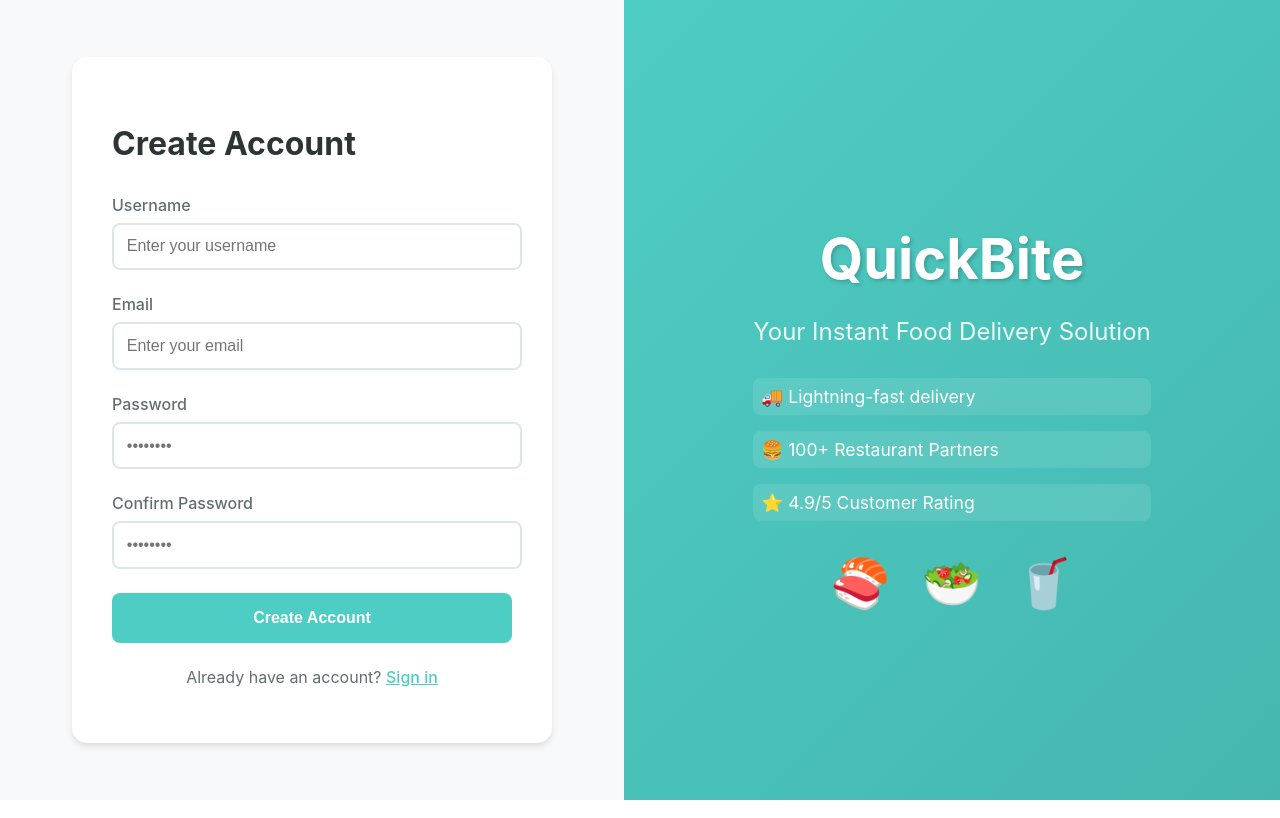
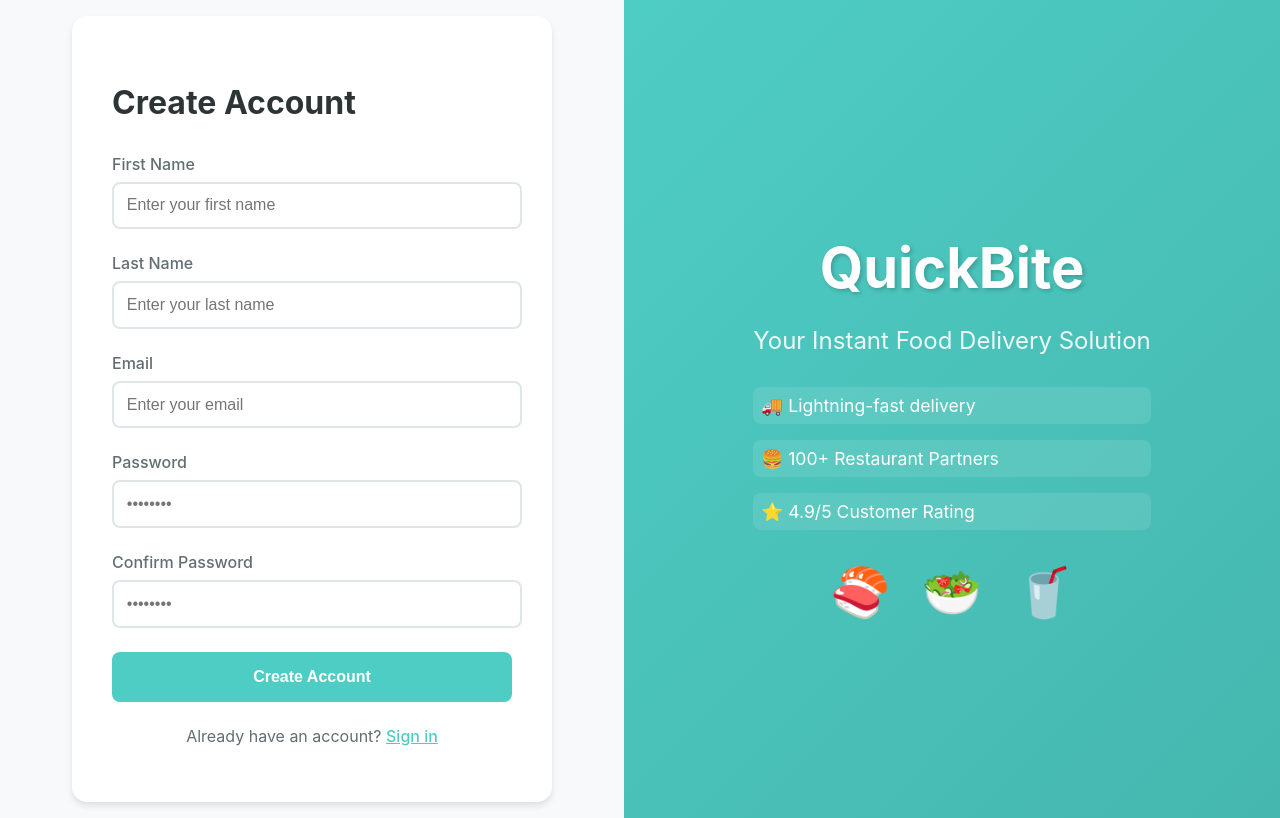
Before and after one commit to karthikdokiparthi/Online_food_ordering_application_Frontend, a React (Create React App) app: page /register in a window 1280 px wide. Built offline with nearby package versions, Linux system fonts and the light colour scheme.

Commit message:
update user registration from -add user full name and password condition

```diff
--- a/src/components/Navbar.css
+++ b/src/components/Navbar.css
@@ -1,6 +1,6 @@
 :root {
-    --primary: #ff6b6b;
-    --primary-light: #ff8e8e;
+    --primary: #4ecdc4;
+    --primary-light: #45b7af;
     --secondary: #6e8efb;
     --secondary-light: #a777e3;
     --white: #ffffff;
@@ -25,7 +25,7 @@
 
 .nav-container.scrolled {
     padding: 0.8rem 2rem;
-    background: rgba(255, 107, 107, 0.95);
+    background: rgba(81, 202, 206, 0.95);
     box-shadow: 0 8px 32px rgba(0, 0, 0, 0.2);
 }
 
--- a/src/components/Navbar.js
+++ b/src/components/Navbar.js
@@ -75,7 +75,7 @@
             <div className="nav-content">
                 <Link to="/home" className="nav-logo" onClick={closeMobileMenu}>
                     <FaUtensils className="nav-logo-icon" />
-                    <span>Gourmet Haven</span>
+                    <span>QuickBite</span>
                 </Link>
 
                 <button
--- a/src/features/Cart/Cart.js
+++ b/src/features/Cart/Cart.js
@@ -23,6 +23,8 @@
             setLocalLoading(cartItemId);
             try {
                 await dispatch(updateCart({ cartItemId, quantity: newQuantity })).unwrap();
+            } catch (error) {
+                console.log(error);
             } finally {
                 setLocalLoading(null);
             }
@@ -33,8 +35,8 @@
         setLocalLoading(cartItemId);
         try {
             await dispatch(removeCartItem(cartItemId)).unwrap();
-        } finally {
-            setLocalLoading(null);
+        } catch (error) {
+            console.log(error);
         }
     };
 
@@ -42,8 +44,8 @@
         setLocalLoading('clear');
         try {
             await dispatch(clearCart()).unwrap();
-        } finally {
-            setLocalLoading(null);
+        } catch (error) {
+            console.log(error);
         }
     };
 
@@ -75,17 +77,16 @@
                                         <button
                                             type="button"
                                             onClick={() => handleQuantityChange(item.id, item.quantity, false)}
-                                            disabled={item.quantity <= 1 || localLoading === item.id}
+                                            disabled={item.quantity <= 1}
                                         >
-                                            {localLoading === item.id ? '...' : '-'}
+                                            -
                                         </button>
                                         <span>{item.quantity}</span>
                                         <button
                                             type="button"
                                             onClick={() => handleQuantityChange(item.id, item.quantity, true)}
-                                            disabled={localLoading === item.id}
                                         >
-                                            {localLoading === item.id ? '...' : '+'}
+                                            +
                                         </button>
                                         <span style={{ marginLeft: '12px' }}>
                                             ${(item.quantity * item.price).toFixed(2)}
@@ -96,9 +97,8 @@
                                     type="button"
                                     className="cart-remove-btn"
                                     onClick={() => handleRemove(item.id)}
-                                    disabled={localLoading === item.id}
                                 >
-                                    {localLoading === item.id ? 'Removing...' : 'Remove'}
+                                    Remove
                                 </button>
                             </div>
                         ))}
@@ -110,9 +110,8 @@
                             type="button"
                             className="cart-clear-btn"
                             onClick={handleClear}
-                            disabled={localLoading === 'clear'}
                         >
-                            {localLoading === 'clear' ? 'Clearing...' : 'Clear Cart'}
+                            Clear
                         </button>
                     </div>
                 </>
--- a/src/features/restaurant/Dishes.css
+++ b/src/features/restaurant/Dishes.css
@@ -10,10 +10,9 @@
     --success: #55EFC4;
     --warning: #FDCB6E;
     --danger: #E63946;
-    --gradient: linear-gradient(135deg, var(--primary) 0%, var(--accent) 100%);
+    --gradient: linear-gradient(135deg, #FF6B6B 0%, #FF9E43 100%);
 }
 
-/* Base Styles */
 .dishes-main {
     max-width: 1400px;
     margin: 0 auto;
--- a/src/features/restaurant/MiniDishList.css
+++ b/src/features/restaurant/MiniDishList.css
@@ -1,6 +1,5 @@
-/* MiniDishList.css - Modern Upgrade */
 :root {
-    --accent-color: #ff7b25;
+    --accent-color: #0d857d;
     --accent-gradient: linear-gradient(135deg, #ff7b25 0%, #ff9a44 100%);
     --text-primary: #2d3436;
     --bg-light: #f8f9fa;
--- a/src/features/restaurant/MiniDishList.js
+++ b/src/features/restaurant/MiniDishList.js
@@ -36,12 +36,6 @@
                         {category.name}
                     </li>
                 ))}
-                <li
-                    className="clear-category"
-                    onClick={() => dispatch(fetchAllDishes())}
-                >
-                    Show All
-                </li>
             </ul>
         </div>
     );
--- a/src/features/users/UserRegistration.js
+++ b/src/features/users/UserRegistration.js
@@ -1,4 +1,3 @@
-// UserRegistration.js
 import React, { useState } from 'react';
 import { useDispatch } from 'react-redux';
 import { useNavigate } from 'react-router-dom';
@@ -7,7 +6,8 @@
 
 function UserRegistration() {
     const [user, setUser] = useState({
-        username: '',
+        firstName: '',
+        lastName: '',
         email: '',
         password: '',
         confirmPassword: ''
@@ -29,15 +29,18 @@
             return;
         }
 
+        const { confirmPassword, ...userData } = user;
+
         try {
-            await dispatch(userRegistration(user)).unwrap();
+            await dispatch(userRegistration(userData)).unwrap();
             setMessage({ type: 'success', text: "Registration successful! Redirecting..." });
 
             setTimeout(() => {
                 navigate('/login');
             }, 1500);
         } catch (error) {
-            setMessage({ type: 'error', text: "Registration failed. Please try again." });
+            const errorMessage = error.message || "Registration failed. Please try again.";
+            setMessage({ type: 'error', text: errorMessage });
         }
     };
 
@@ -51,14 +54,29 @@
                     <h2>Create Account</h2>
                     <form onSubmit={handleSubmit}>
                         <div className="input-group">
-                            <label htmlFor="username">Username</label>
+                            <label htmlFor="firstName">First Name</label>
                             <input
                                 type="text"
-                                id="username"
-                                name="username"
-                                value={user.username}
+                                id="firstName"
+                                name="firstName"
+                                value={user.firstName}
                                 onChange={handleChange}
-                                placeholder="Enter your username"
+                                placeholder="Enter your first name"
+                                autoComplete="given-name"
+                                required
+                            />
+                        </div>
+
+                        <div className="input-group">
+                            <label htmlFor="lastName">Last Name</label>
+                            <input
+                                type="text"
+                                id="lastName"
+                                name="lastName"
+                                value={user.lastName}
+                                onChange={handleChange}
+                                placeholder="Enter your last name"
+                                autoComplete="family-name"
                                 required
                             />
                         </div>
@@ -72,6 +90,7 @@
                                 value={user.email}
                                 onChange={handleChange}
                                 placeholder="Enter your email"
+                                autoComplete="email"
                                 required
                             />
                         </div>
@@ -85,6 +104,8 @@
                                 value={user.password}
                                 onChange={handleChange}
                                 placeholder="••••••••"
+                                autoComplete="new-password"
+                                minLength="8"
                                 required
                             />
                         </div>
@@ -98,6 +119,8 @@
                                 value={user.confirmPassword}
                                 onChange={handleChange}
                                 placeholder="••••••••"
+                                autoComplete="new-password"
+                                minLength="8"
                                 required
                             />
                         </div>
--- a/src/features/users/userSlice.js
+++ b/src/features/users/userSlice.js
@@ -1,15 +1,15 @@
 import { createAsyncThunk, createSlice } from "@reduxjs/toolkit";
-import axios from "axios";
+import API from "../../api";
 
 // Register user
 export const userRegistration = createAsyncThunk('user/register', async (user) => {
-    const response = await axios.post('http://localhost:8080/register', user);
+    const response = await API.post('/register', user);
     return response.data;
 });
 
 // Login user
 export const userLogin = createAsyncThunk('user/login', async (user) => {
-    const response = await axios.post('http://localhost:8080/login', user);
+    const response = await API.post('/login', user);
     return response.data;
 });
 
--- a/src/index.css
+++ b/src/index.css
@@ -11,7 +11,3 @@
   font-family: source-code-pro, Menlo, Monaco, Consolas, 'Courier New',
     monospace;
 }
-
-@tailwind base;
-@tailwind components;
-@tailwind utilities;
```
